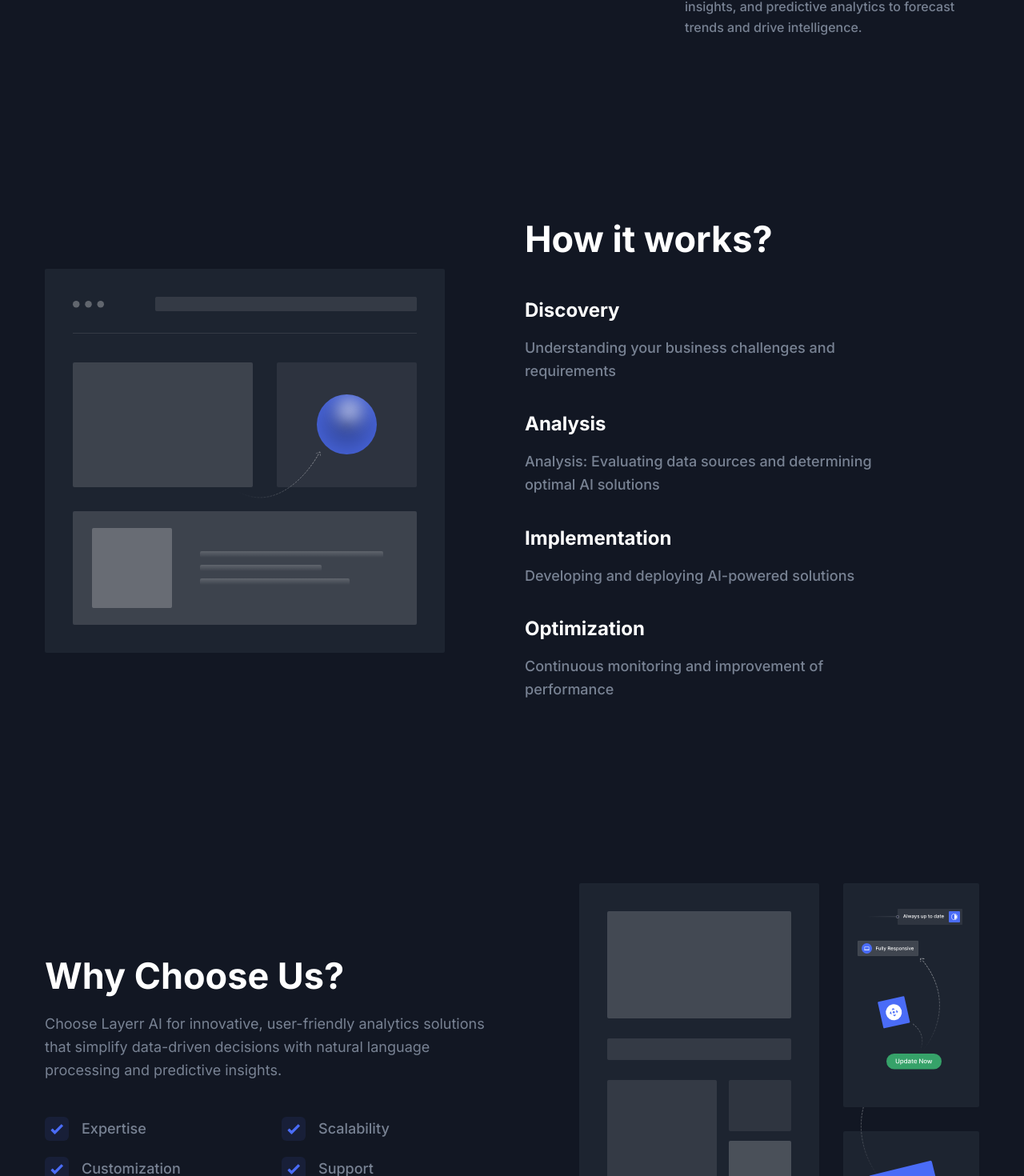
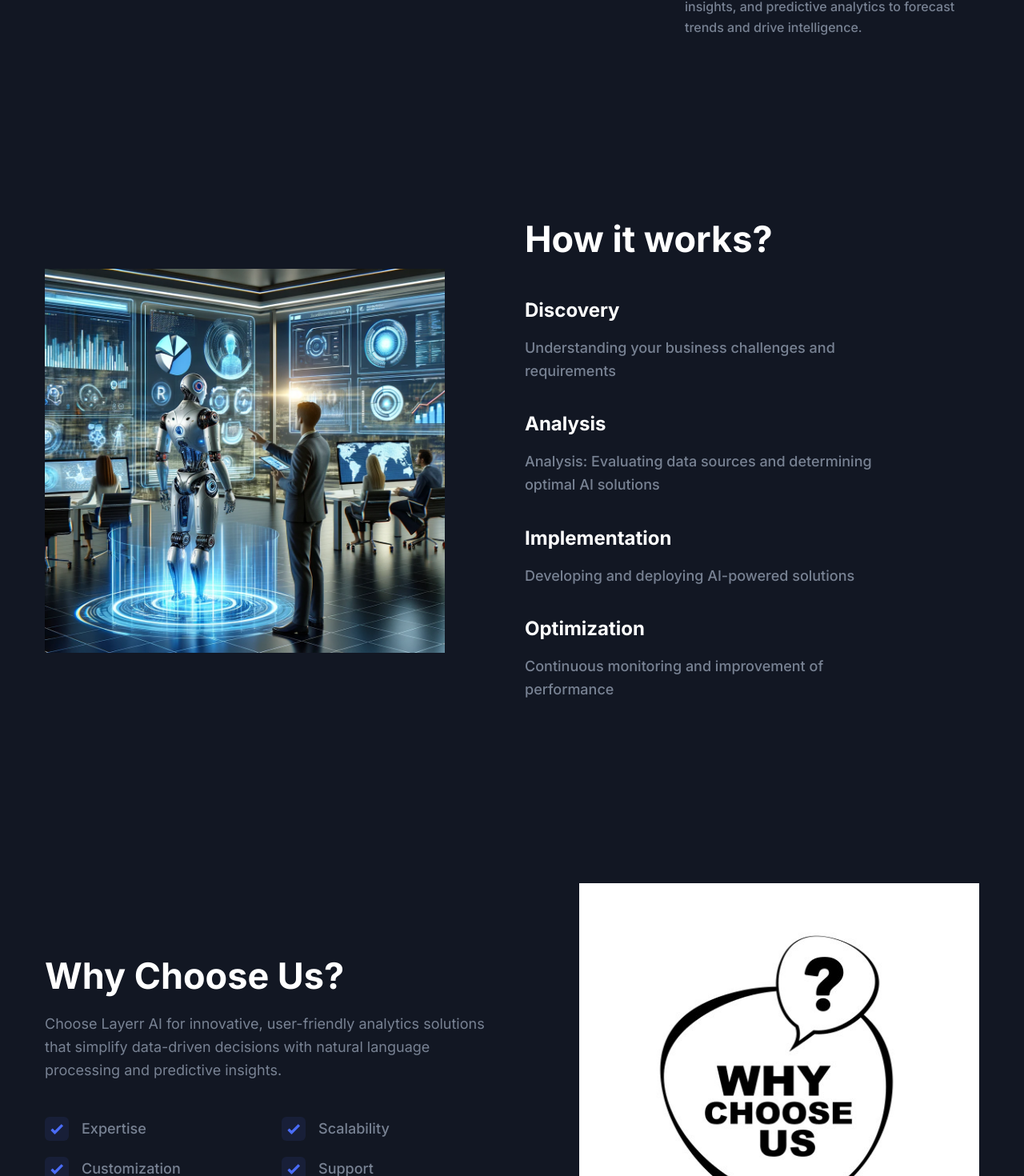
Before and after one commit to Riyazul555/layerr-frontend, a Next.js app: page / in a window 1280 px wide. Shown: the part 1327-2797 px from the top of the page at 80% size. Built offline with nearby package versions, Linux system fonts and the light colour scheme.

Commit message:
New changes added up

```diff
--- a/components/About/AboutSectionOne.tsx
+++ b/components/About/AboutSectionOne.tsx
@@ -55,13 +55,13 @@ const AboutSectionOne = () => {
                 data-wow-delay=".2s"
               >
                 <Image
-                  src="/images/about/about-image.svg"
+                  src="/images/about/pic2.png"
                   alt="about-image"
                   fill
                   className="mx-auto max-w-full drop-shadow-three dark:hidden dark:drop-shadow-none lg:mr-0"
                 />
                 <Image
-                  src="/images/about/about-image-dark.svg"
+                  src="/images/about/pic2.png"
                   alt="about-image"
                   fill
                   className="mx-auto hidden max-w-full drop-shadow-three dark:block dark:drop-shadow-none lg:mr-0"
--- a/components/About/AboutSectionTwo.tsx
+++ b/components/About/AboutSectionTwo.tsx
@@ -12,13 +12,13 @@ const AboutSectionTwo = () => {
               data-wow-delay=".15s"
             >
               <Image
-                src="/images/about/about-image-2.svg"
+                src="/images/about/pic1.png"
                 alt="about image"
                 fill
                 className="drop-shadow-three dark:hidden dark:drop-shadow-none"
               />
               <Image
-                src="/images/about/about-image-2-dark.svg"
+                src="/images/about/pic1.png"
                 alt="about image"
                 fill
                 className="hidden drop-shadow-three dark:block dark:drop-shadow-none"
--- a/components/Footer/index.tsx
+++ b/components/Footer/index.tsx
@@ -77,7 +77,7 @@ const Footer = () => {
                   {/* </svg> */}
                   {/* </a> */}
                   <a
-                    href="/"
+                    href="https://www.linkedin.com/company/layerraiconsulting"
                     aria-label="social-link"
                     className="text-body-color duration-300 hover:text-primary dark:text-body-color-dark dark:hover:text-primary"
                   >
--- a/components/Hero/index.tsx
+++ b/components/Hero/index.tsx
@@ -5,7 +5,7 @@ const Hero = () => {
     <>
       <section
         id="home"
-        className="dark:bg-gray-dark relative z-10 overflow-hidden bg-white pb-16 pt-[120px] md:pb-[120px] md:pt-[150px] xl:pb-[160px] xl:pt-[180px] 2xl:pb-[200px] 2xl:pt-[210px]"
+        className="relative z-10 overflow-hidden bg-white pb-16 pt-[120px] dark:bg-gray-dark md:pb-[120px] md:pt-[150px] xl:pb-[160px] xl:pt-[180px] 2xl:pb-[200px] 2xl:pt-[210px]"
       >
         <div className="container">
           <div className="-mx-4 flex flex-wrap">
@@ -15,9 +15,9 @@ const Hero = () => {
                 data-wow-delay=".2s"
               >
                 <h1 className="mb-5 text-3xl font-bold leading-tight text-black dark:text-white sm:text-4xl sm:leading-tight md:text-5xl md:leading-tight">
-                  Free and Open-Source Next.js Template for Startup & SaaS
+                  Add an AI layer in your business process
                 </h1>
-                <p className="dark:text-body-color-dark mb-12 text-base !leading-relaxed text-body-color sm:text-lg md:text-xl">
+                <p className="mb-12 text-base !leading-relaxed text-body-color dark:text-body-color-dark sm:text-lg md:text-xl">
                   Startup is free Next.js template for startups and SaaS
                   business websites comes with all the essential pages,
                   components, and sections you need to launch a complete
@@ -31,10 +31,10 @@ const Hero = () => {
                     🔥 Join us today
                   </Link>
                   {/* <Link */}
-                    {/* href="https://github.com/NextJSTemplates/startup-nextjs" */}
-                    {/* className="inline-block rounded-sm bg-black px-8 py-4 text-base font-semibold text-white duration-300 ease-in-out hover:bg-black/90 dark:bg-white/10 dark:text-white dark:hover:bg-white/5" */}
+                  {/* href="https://github.com/NextJSTemplates/startup-nextjs" */}
+                  {/* className="inline-block rounded-sm bg-black px-8 py-4 text-base font-semibold text-white duration-300 ease-in-out hover:bg-black/90 dark:bg-white/10 dark:text-white dark:hover:bg-white/5" */}
                   {/* > */}
-                    {/* Star on GitHub */}
+                  {/* Star on GitHub */}
                   {/* </Link> */}
                 </div>
               </div>
```
Also changed, not shown: public/images/about/pic1.png (added), public/images/about/pic2.png (added). Lines whose indentation alone changed are shown as unchanged.
